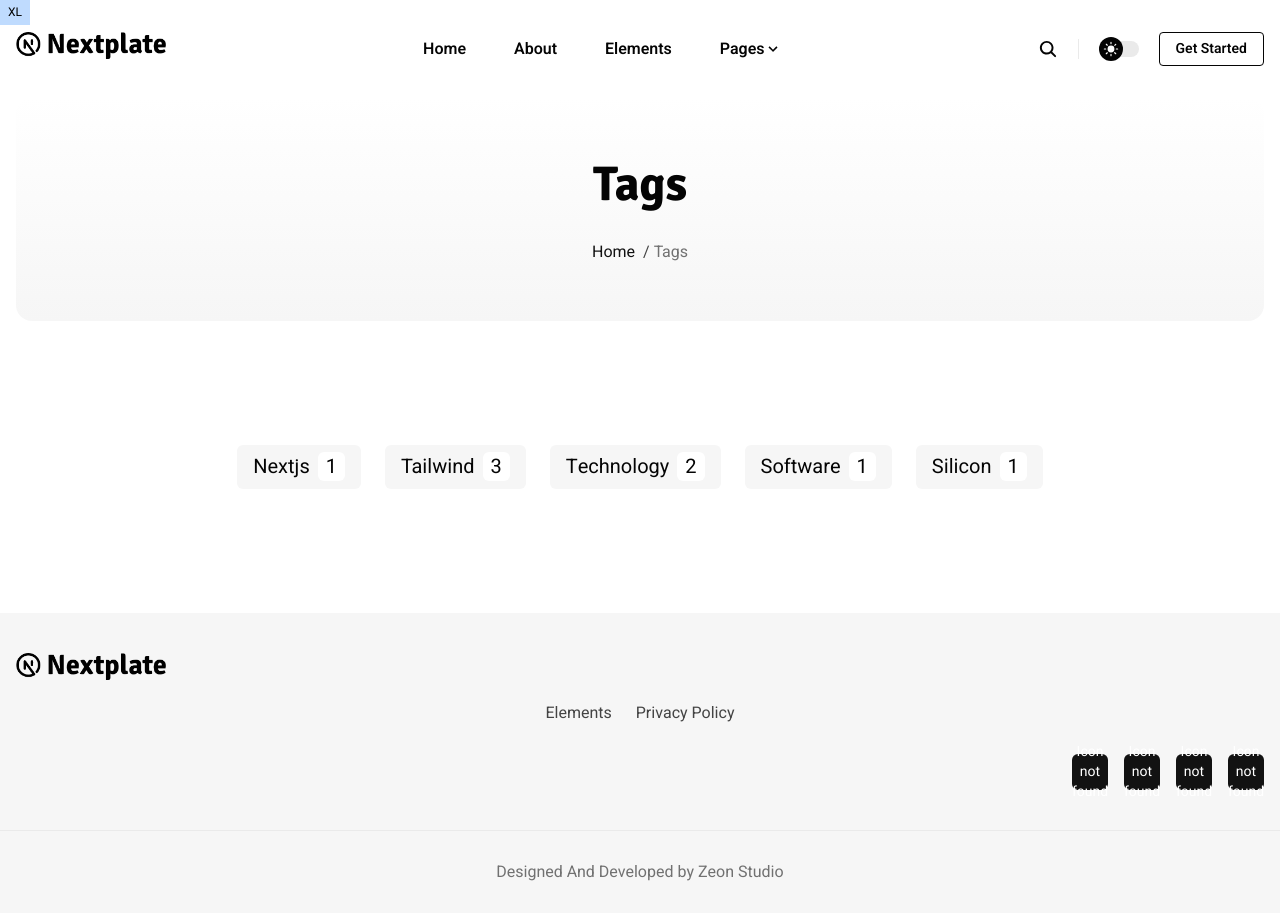
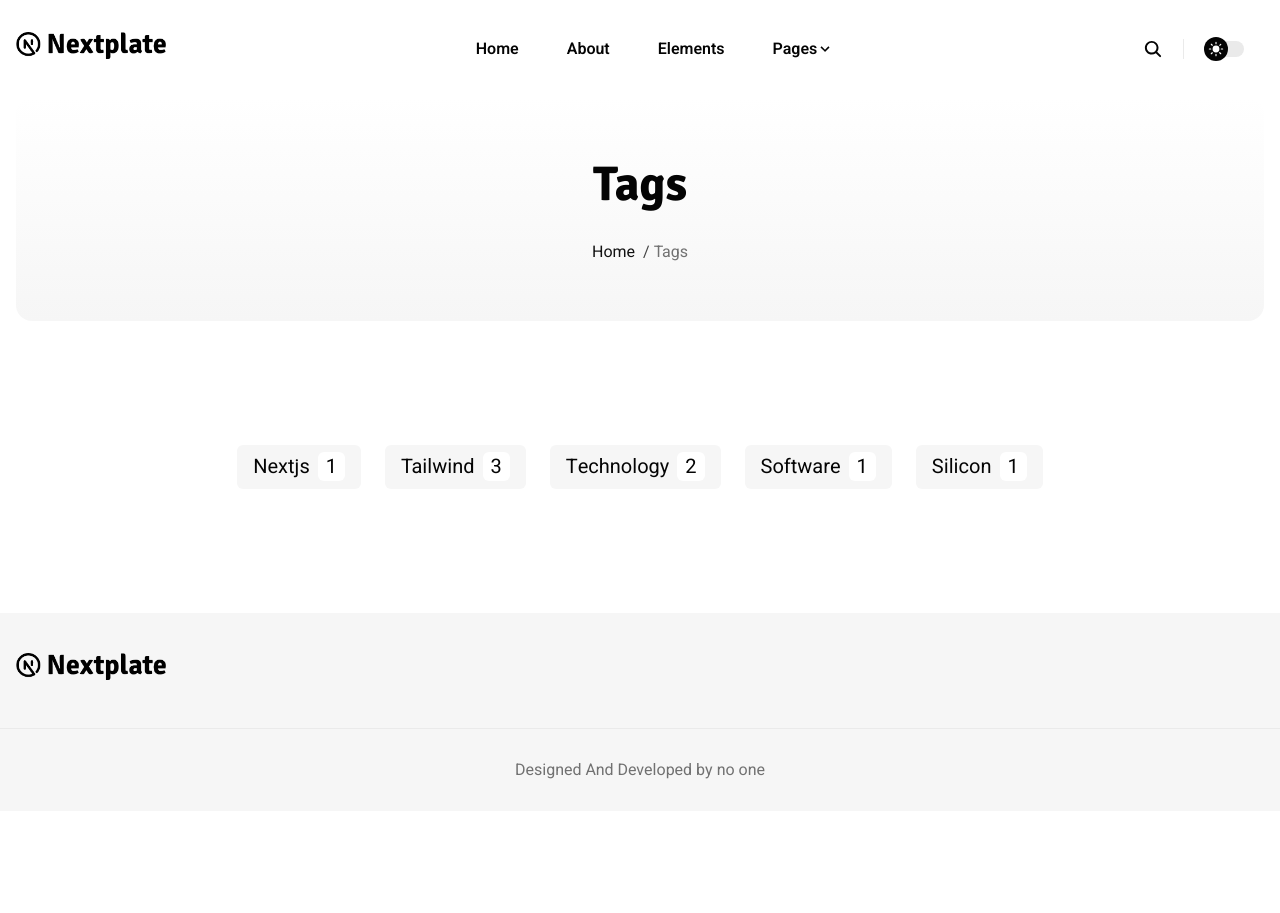
Before and after one commit to anupsv/bls-online, a Next.js app: page /tags in a window 1280 px wide. After the commit the page ends 811 px from the top, so only its background shows below. Built offline with nearby package versions, Linux system fonts and the light colour scheme; what tailwind-bootstrap-grid would draw is missing.

Commit message:
more changes.

```diff
--- a/package.json
+++ b/package.json
@@ -16,7 +16,7 @@
     "remove-darkmode": "node scripts/removeDarkmode.js && yarn format"
   },
   "engines": {
-    "node": ">=18.0.0"
+    "node": "=18.0.0"
   },
   "dependencies": {
     "@noble/curves": "^1.2.0",
--- a/src/app/layout.tsx
+++ b/src/app/layout.tsx
@@ -55,7 +55,7 @@ export default function RootLayout({
       </head>
 
       <body suppressHydrationWarning={true}>
-        <TwSizeIndicator />
+        {/*<TwSizeIndicator />*/}
         <Providers>
           <Header />
           <main>{children}</main>
--- a/src/config/config.json
+++ b/src/config/config.json
@@ -1,7 +1,7 @@
 {
   "site": {
-    "title": "Nextplate",
-    "base_url": "https://nextplate.netlify.app",
+    "title": "BLS",
+    "base_url": "https://bls-signature.xyz",
     "base_path": "/",
     "trailing_slash": false,
     "favicon": "/images/favicon.png",
@@ -9,7 +9,7 @@
     "logo_darkmode": "/images/logo-darkmode.png",
     "logo_width": "150",
     "logo_height": "27",
-    "logo_text": "Nextplate"
+    "logo_text": "BLS"
   },
 
   "settings": {
@@ -24,17 +24,17 @@
 
   "params": {
     "contact_form_action": "#",
-    "copyright": "Designed And Developed by [Zeon Studio](https://zeon.studio)"
+    "copyright": "Designed And Developed by no one"
   },
 
   "navigation_button": {
-    "enable": true,
+    "enable": false,
     "label": "Get Started",
     "link": "https://github.com/zeon-studio/nextplate"
   },
 
   "disqus": {
-    "enable": true,
+    "enable": false,
     "shortname": "themefisher-template",
     "settings": {}
   },
--- a/src/config/menu.json
+++ b/src/config/menu.json
@@ -45,13 +45,5 @@
     }
   ],
   "footer": [
-    {
-      "name": "Elements",
-      "url": "/elements"
-    },
-    {
-      "name": "Privacy Policy",
-      "url": "/privacy-policy"
-    }
   ]
 }
--- a/src/layouts/partials/Footer.tsx
+++ b/src/layouts/partials/Footer.tsx
@@ -18,18 +18,18 @@ const Footer = () => {
           <div className="mb-8 text-center lg:col-3 lg:mb-0 lg:text-left">
             <Logo />
           </div>
-          <div className="mb-8 text-center lg:col-6 lg:mb-0">
-            <ul>
-              {menu.footer.map((menu) => (
-                <li className="m-3 inline-block" key={menu.name}>
-                  <Link href={menu.url}>{menu.name}</Link>
-                </li>
-              ))}
-            </ul>
-          </div>
-          <div className="mb-8 text-center lg:col-3 lg:mb-0 lg:mt-0 lg:text-right">
-            <Social source={social.main} className="social-icons" />
-          </div>
+          {/*<div className="mb-8 text-center lg:col-6 lg:mb-0">*/}
+          {/*  <ul>*/}
+          {/*    {menu.footer.map((menu) => (*/}
+          {/*      <li className="m-3 inline-block" key={menu.name}>*/}
+          {/*        <Link href={menu.url}>{menu.name}</Link>*/}
+          {/*      </li>*/}
+          {/*    ))}*/}
+          {/*  </ul>*/}
+          {/*</div>*/}
+          {/*<div className="mb-8 text-center lg:col-3 lg:mb-0 lg:mt-0 lg:text-right">*/}
+          {/*  <Social source={social.main} className="social-icons" />*/}
+          {/*</div>*/}
         </div>
       </div>
       <div className="border-t border-border py-7 dark:border-darkmode-border">
```
